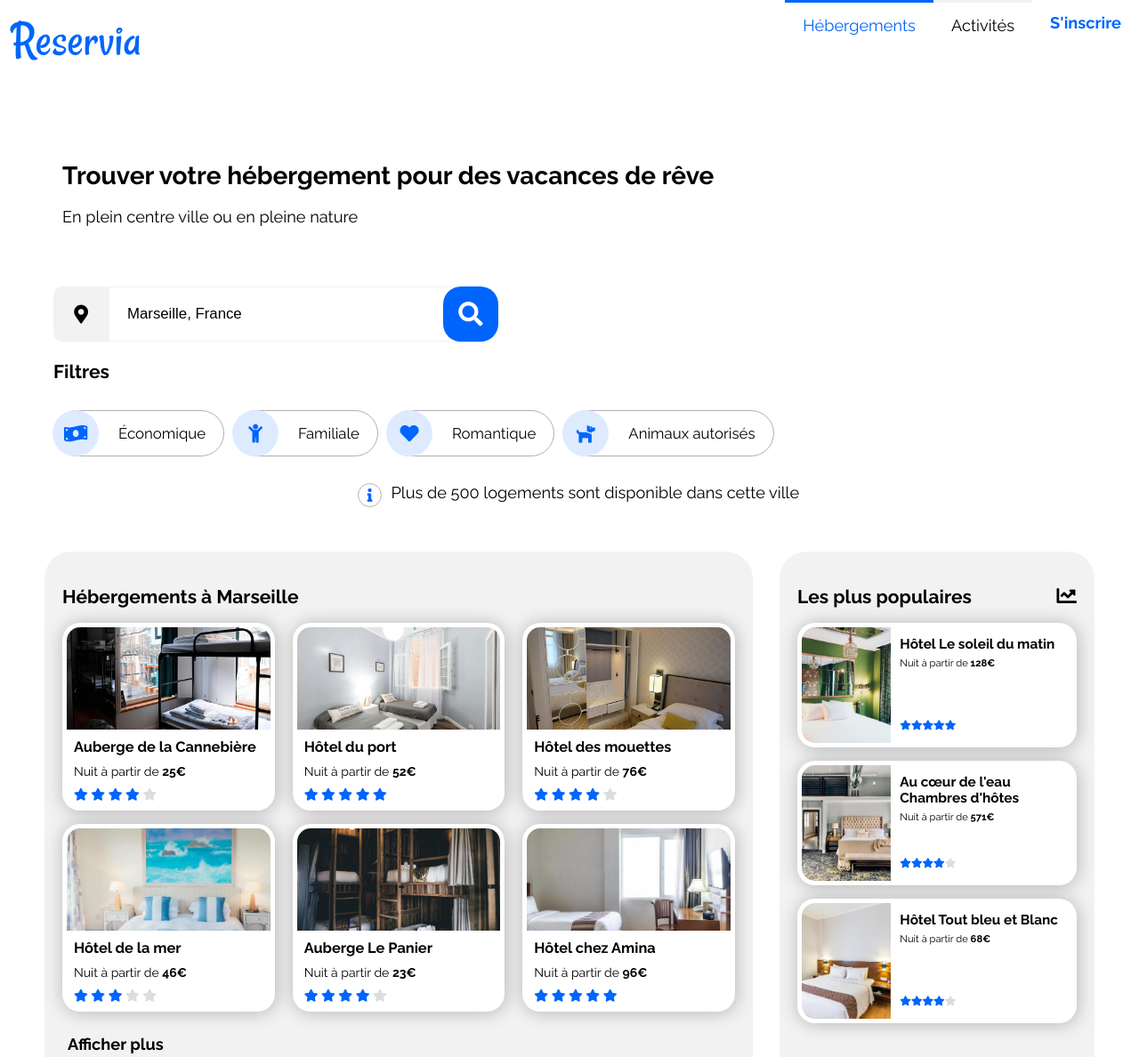
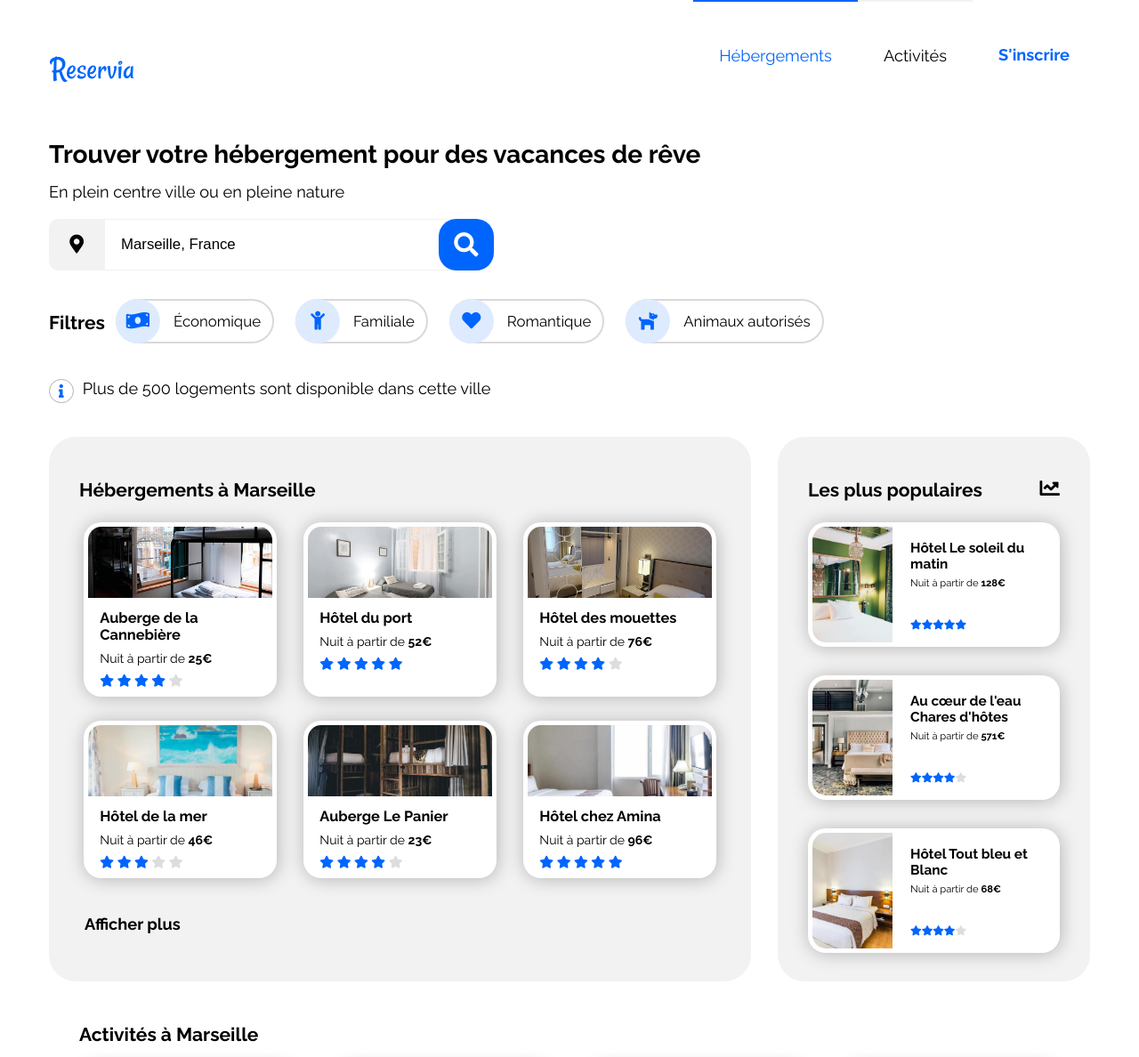
Before and after one commit to picfab/fabienpicard_2_06012021.github.io, a plain HTML site: page index.html in a window 1280 px wide. Shown: the top 1188 px of the page at 89% size. Drawn offline with Linux system fonts and the light colour scheme.

Commit message:
fix: Modification des marges du projet

```diff
--- a/css/styles.css
+++ b/css/styles.css
@@ -22,6 +22,13 @@ body{
 h1,h2,h3,h4,h5,h6,
 .tarif,.noBack,.filtre p,.filtre text{
     font-weight: bold;
+}
+
+h1{
+    margin-bottom: 18px;
+}
+header p{
+    margin-bottom: 0;
 }
 
 a,button{
@@ -71,10 +78,6 @@ ul {
     display: flex;
 }
 
-.mb{
-    margin-bottom: 30px;
-}
-
 main{
     flex-wrap: wrap;
     width: 100%;
@@ -83,33 +86,37 @@ main{
 
 .sidebar{
     order: 3;
-    padding: 20px;
 }
 
 #hebergements{
     order: 4;
-    padding: 20px;
 }
 
 #activites{
     order:5;
-    padding: 20px;
     width: 100%;
 }
+#hebergements,.sidebar,#activites{
+    padding: 30px 20px;
+}
 
+#hebergements h2,.sidebar h2,#activites h2{
+    margin-top: 0;
+}
+#activites h2{
+    margin-bottom: 30px;
+}
 .imgCard img{
     object-fit: cover;
 }
 
 .boxTitle{
     justify-content: space-between;
-    align-items: center;
+    align-items: flex-start;
 }
 .boxTitle .fa-chart-line{
     font-size: 1.6em;
 }
-
-/* NAV Header */
 
 .primaryHeader{
     width: 100%;
@@ -117,11 +124,11 @@ main{
 }
 
 #branding{
-    padding: 10px;
+    padding: 34px 20px;
 }
 
 #branding img{
-    min-width: 150px;
+    min-height: 30px;
 }
 
 .primaryHeader ul{
@@ -132,13 +139,12 @@ main{
 
 .primaryHeader li{
     flex: 1;
-    height: 50px;
+    padding: 15px;
     font-size: 1.3em;
     justify-content: center;
     align-items: center;
     border-bottom: 3px solid #F2F2F2;
 }
-
 
 .primaryHeader .current {
     border-bottom: 3px solid #0065FC;
@@ -157,19 +163,14 @@ main{
     border: none;
 }
 
-
-/*sidebar*/
-
 .sidebar{
     width: 100%;
     background: #F2F2F2;
 }
 
-/*card*/
-
 .card{
-    padding: 5px;
-    margin-bottom: 15px;
+    padding: 5px 5px 10px 5px;
+    margin-bottom: 10px;
     background: #fff;
     border-radius: 20px;
     -webkit-border-radius: 20px;
@@ -182,9 +183,13 @@ main{
     box-shadow: 1px 1px 20px 0px #00000042;
 }
 
+#activites .card{
+    margin-bottom: 25px;
+}
+
 .imgCard{
     width: 100%;
-    height: 125px;
+    height: 115px;
     justify-content: center;
     align-items: center;
     overflow: hidden;
@@ -205,12 +210,12 @@ main{
     height: 100%;
 }
 
-.card h3,.card p{
-    margin: 10px 8px 0;
+.card h3{
+    margin: 13px 13px 0;
 }
 
-.note{
-    margin: 10px 8px 5px;
+.card p,.note{
+    margin: 9px 13px 0;
 }
 
 .note .fas{
@@ -221,10 +226,9 @@ main{
     color:#ddd;
 }
 
-/*card left*/
-
 .cardLeft{
     height: 130px;
+    padding-bottom: 5px;
 }
 
 .cardLeft .imgCard{
@@ -248,7 +252,7 @@ main{
 }
 
 .cardLeft .cardContent {
-    padding: 10px;
+    padding: 15px 20px 10px;
     flex-direction: column;
     justify-content: start;
 }
@@ -290,17 +294,12 @@ main{
     margin: 20px;
 }
 
-/*Button*/
-
 .noBack{
     background: none;
     border: none;
     font-family: "raleway";
     font-size: 1.3em;
-    margin-top: 10px;
 }
-
-/*fontAwsome*/
 
 .fa-info{
     color: #0065FC;
@@ -316,17 +315,15 @@ main{
     -o-border-radius: 50px;
 }
 
-/*Form*/
-
 form{
     width: 100%;
-    margin: 30px 10px;
+    margin: 30px 20px;
 }
 
 .resultAnswer{
     width: 100%;
     display: flex;
-    justify-content: center;
+    justify-content: flex-start;
     margin: 20px 10px;
 }
 
@@ -337,20 +334,23 @@ form{
 
 .filtre p{
     font-size: 1.5em;
+    margin-bottom: 18px;
 }
 
 .filtreLabel{
     display: flex;
     align-items: center;
-    border:1px solid #b4b0b0;
+    border:2px solid #d9d9d9;
+    box-sizing: border-box;
     border-radius: 50px;
     -webkit-border-radius: 50px;
     -moz-border-radius: 50px;
     -ms-border-radius: 50px;
     -o-border-radius: 50px;
     height: 50px;
-    margin: 10px 10px 10px 0;
+    margin: 0 12px 12px 0;
 }
+
 .filtreLabel:hover{
     background: #0065FC;
     color:#fff;
@@ -380,8 +380,8 @@ input:checked + .filtreLabel .icon{
     display: flex;
     justify-content: center;
     align-items: center;
-    width: 52px;
-    height: 52px;
+    width: 50px;
+    height: 50px;
     position: relative;
     left: -2px;
     border-radius: 50px;
@@ -397,20 +397,18 @@ input:checked + .filtreLabel .icon{
 }
 
 .filtre .text{
-    padding: 20px;
+    padding: 17px 13px;
     font-size: 1.2em;
 }
-
-/*inputSearchBox*/
 
 .inputSearchBox{
     display: flex;
     justify-content: center;
+    margin-bottom: 36px;
 }
 
 .inputSearchBox .picto{
     min-width: 62px;
-    /* height: 62px; */
     display: flex;
     justify-content: center;
     align-items: center;
@@ -437,7 +435,7 @@ input:checked + .filtreLabel .icon{
     flex:1;
     padding: 0 20px;
     font-size:1.2em;
-    height: 60px;
+    padding: 18px;
 }
 
 .inputSearchBox button[type="submit"]{
@@ -445,7 +443,6 @@ input:checked + .filtreLabel .icon{
     position: relative;
     margin-left:-20px;
     min-width: 62px;
-    /* height: 62px; */
     border:none;
     background: #0065FC;
     border-radius: 20px;
@@ -456,10 +453,9 @@ input:checked + .filtreLabel .icon{
     color:#fff;
 }
 
-/* Main */
 
 main header{
-    padding: 20px;
+    padding: 20px 20px 6px;
 }
 
 main header p{
@@ -470,16 +466,24 @@ main header p{
 
 footer{
     background: #F2F2F2;
-    padding: 30px;
+    padding: 50px 30px;
 }
 
+footer ul {
+    margin-bottom: 48px;
+}
 footer li {
     padding-bottom: 10px;
     font-size: 1.2em;
 }
 
+footer h2{
+    margin-bottom: 25px;
+}
+
 #hebergements .content,#activites .content{
     display: flex;
+    justify-content: space-around;
     flex-wrap: wrap;
     box-sizing: border-box;
 }
@@ -489,12 +493,13 @@ footer li {
         height: 200px;
     }
 }
-@media screen and (max-width:767){
+@media screen and (max-width:767px){
 
     .primaryHeader .signin{
         position: absolute;
-        top:10px;
-        right: 10px;
+        top: 43px;
+        padding: 0;
+        right: 20px;
         font-size: 1.5em;
     }
 
@@ -502,22 +507,16 @@ footer li {
         width: 100%;
     }
 
-    #hebergements.mb,.sidebar.mb,.more.mb{
-        padding-top: 15px;
+    .more{
+        padding-top: 30px;
         margin-bottom: 0;
     }
-    .more.mb{
-        margin-left: -10px;
+    .more{
+        margin-left: -5px;
     }
 }
 
 @media screen and (min-width:768px){
-    .imgCard {
-        height: 115px;
-    }
-    .imgCard img{
-        height: 100%;
-    }
 
     .primaryHeader {
         flex-wrap: nowrap;
@@ -526,20 +525,17 @@ footer li {
 
     .primaryHeader ul{
         width: auto;
+        margin-right: 49px;
     }
 
     .primaryHeader li{
-        max-width: 200px;
-        padding: 0 20px;
-    }
-
-    .primaryHeader li{
+        padding: 50px 29px;
         border-bottom: none;
-        border-top: 3px solid #F2F2F2;
+        border-top: 2px solid #F2F2F2;
     }
 
     .primaryHeader .current {
-        border-top: 3px solid #0065FC;
+        border-top: 2px solid #0065FC;
         border-bottom: none;
     }
 
@@ -552,7 +548,8 @@ footer li {
     }
 
     #hebergements .card{
-        width: calc(100% / 3 - (40px / 3));
+        margin-bottom: 27px;
+        width: calc(100% / 3 - (36px * 2 / 3));
         box-sizing: border-box;
     }
 
@@ -561,19 +558,16 @@ footer li {
     }
 
     .more{
+        margin-top: 13px;
         width: 100%;
-    }
-
-    #activites{
-        padding: 10px;
     }
 
     #activites .content{
         display: grid;
         grid-template-columns: 1fr 1fr;
-        grid-auto-rows: minmax(auto, 60px);
+        grid-auto-rows: minmax(auto, 30px);
         grid-auto-columns: minmax(auto, 25%);
-        grid-gap: 10px;
+        gap:45px;
     }
 
     #activites .card{
@@ -620,9 +614,59 @@ footer li {
 }
 
 @media screen and (min-width:1024px){
+    #branding{
+        padding: 55px 0 0 55px;
+    }
+    main{
+        padding: 15px 55px;
+    }
+    main header{
+        padding: 0;
+    }
+    h1 {
+        margin-bottom: 15px;
+    }
+    main header p{
+        margin-top: 0;
+    }
+    form{
+        margin: 20px 0 0;
+    }
+    .inputSearchBox{
+        margin-bottom: 20px;
+    }
 
-    main{
-        padding: 50px;
+    .filtre{
+        display: flex;
+        align-items: center;
+        margin-bottom: 28px;
+    }
+    .filtreLabel {
+        margin: 12px;
+    }
+    .resultAnswer {
+        margin: 0 0 38px;
+    }
+
+    #hebergements {
+        padding: 47px 34px 46px;
+    }
+    #activites {
+        padding: 47px 34px 60px;
+    }
+    .sidebar {
+        padding: 47px 34px 0;
+    }
+    #hebergements h2, .sidebar h2, #activites h2 {
+        margin-bottom: 24px;
+    }
+
+    .cardLeft {
+        margin-bottom: 32px;
+    }
+
+    .imgCard {
+        height: 80px;
     }
 
     #hebergements{
@@ -680,13 +724,13 @@ footer li {
 
     footer{
         padding-right: 20%;
+        padding: 50px;
     }
 }
 
 
 @media (min-width:1500px){
     .imgCard{
-        width: 100%;
-        height: 200px;
+        height: 140px;
     }
 }
--- a/index.html
+++ b/index.html
@@ -73,7 +73,7 @@
             </div>
         </form>
 
-        <article id="hebergements" class="mb">
+        <article id="hebergements">
             <h2>Hébergements à Marseille</h2>
             <div class="content">
                 <a href="#" class="card">
@@ -161,11 +161,11 @@
                     </div>
                 </a>
             </div>
-            <div class="more mb">
+            <div class="more">
                 <button class="noBack">Afficher plus</button>
             </div>
         </article>
-        <aside class="sidebar mb">
+        <aside class="sidebar">
             <div class="boxTitle f"><h2>Les plus populaires</h2><i class="fas fa-chart-line"></i></div>
 
             <a href="#" class="card cardLeft f">
@@ -189,7 +189,7 @@
                     <img src="images/hebergements/4_small/aw-creative-VGs8z60yT2c-unsplash.jpg" alt="Photo de l'Auberge de la Cannebière">
                 </div>
                 <div class="cardContent f">
-                    <h3>Au cœur de l'eau Chambres d'hôtes</h3>
+                    <h3>Au cœur de l'eau Chares d'hôtes</h3>
                     <p>Nuit à partir de <span class="tarif">571€</span></p>
                     <div class="note">
                         <i class="fas fa-star"></i>
@@ -218,7 +218,7 @@
             </a>
         </aside>
 
-        <section id="activites" class="mb">
+        <section id="activites">
             <h2>Activités à Marseille</h2>
             <div class="content">
                 <a href="#" class="card">
```
